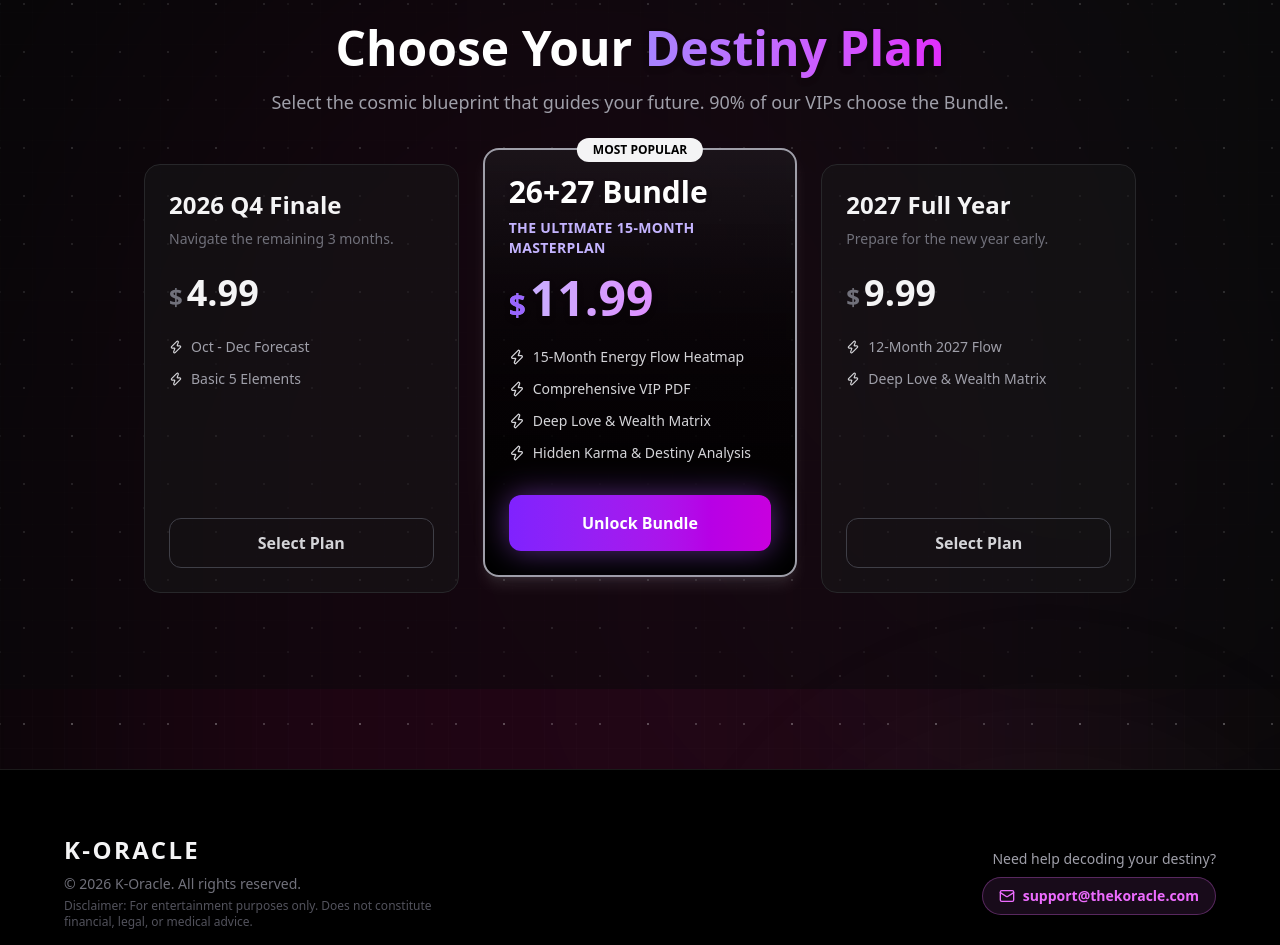
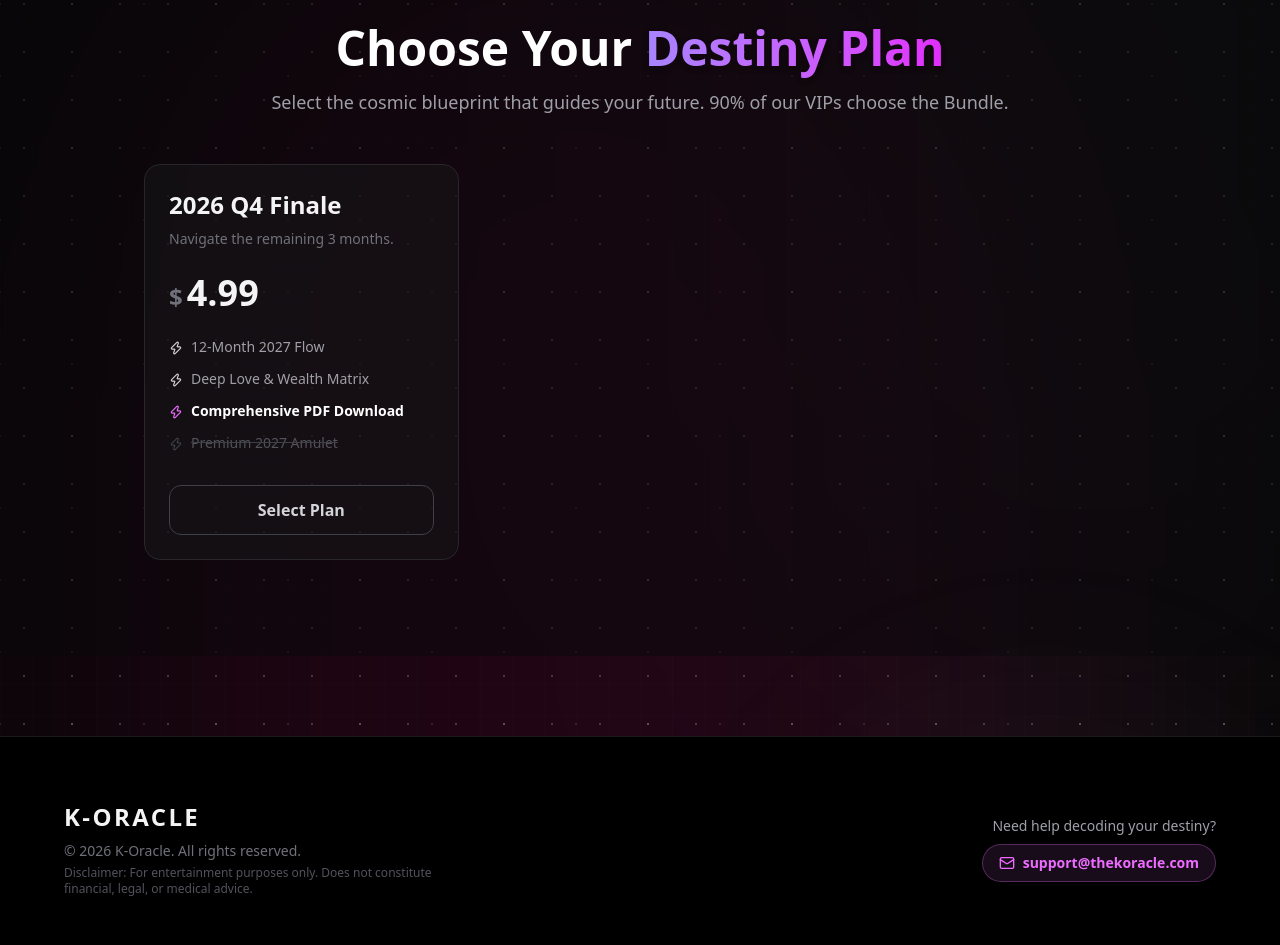
Before and after one commit to cwjung77-glitch/K-oracle, a Next.js app: page / in a window 1280 px wide. Shown: the part 1940-2885 px from the top of the page. Built offline with nearby package versions, Linux system fonts and the light colour scheme.

Commit message:
feat: update pricing tier UI for hybrid strategy

```diff
--- a/src/app/page.js
+++ b/src/app/page.js
@@ -257,36 +257,11 @@ export default function OracleLanding() {
                     <p className="text-zinc-500 text-sm mt-2 mb-6">Navigate the remaining 3 months.</p>
                     <div className="text-4xl font-black mb-6 text-zinc-100"><span className="text-2xl text-zinc-500 mr-1">$</span>4.99</div>
                     <ul className="space-y-3 mb-8 text-sm text-zinc-400 flex-grow">
-                      <li className="flex gap-2 items-center"><Zap size={14} className="text-zinc-300 flex-shrink-0" /> Oct - Dec Forecast</li>
-                      <li className="flex gap-2 items-center"><Zap size={14} className="text-zinc-300 flex-shrink-0" /> Basic 5 Elements</li>
-                    </ul>
-                    <button onClick={() => { setSelectedPlan("q4"); setShowCheckout(true); }} className="w-full py-3 rounded-xl border border-zinc-700 hover:bg-zinc-800 transition-colors font-bold text-zinc-300">Select Plan</button>
-                  </div>
-
-                  {/* Tier 3: Bundle (Most Popular) */}
-                  <div className="bg-gradient-to-b from-zinc-800/40 to-black border-2 border-zinc-400 rounded-2xl p-6 flex flex-col relative transform md:-translate-y-4 shadow-lg shadow-white/10 z-10">
-                    <div className="absolute -top-3 left-1/2 transform -translate-x-1/2 bg-zinc-100 text-black text-xs font-black px-4 py-1 rounded-full whitespace-nowrap">MOST POPULAR</div>
-                    <h3 className="text-3xl font-black text-white drop-shadow-md">26+27 Bundle</h3>
-                    <p className="text-violet-300 font-bold text-sm mt-2 mb-4 tracking-wide">THE ULTIMATE 15-MONTH MASTERPLAN</p>
-                    <div className="text-5xl font-black mb-6 text-transparent bg-clip-text bg-gradient-to-r from-violet-300 to-fuchsia-400 drop-shadow-md"><span className="text-3xl text-violet-500/80 mr-1">$</span>11.99</div>
-                    <ul className="space-y-3 mb-8 text-sm text-zinc-300 flex-grow">
-                      <li className="flex gap-2 items-start"><Zap size={16} className="text-zinc-300 flex-shrink-0 mt-0.5" /> 15-Month Energy Flow Heatmap</li>
-                      <li className="flex gap-2 items-start"><Zap size={16} className="text-zinc-300 flex-shrink-0 mt-0.5" /> Comprehensive VIP PDF</li>
-                      <li className="flex gap-2 items-start"><Zap size={16} className="text-zinc-300 flex-shrink-0 mt-0.5" /> Deep Love & Wealth Matrix</li>
-                      <li className="flex gap-2 items-start"><Zap size={16} className="text-zinc-300 flex-shrink-0 mt-0.5" /> Hidden Karma & Destiny Analysis</li>
-                    </ul>
-                    <button onClick={() => { setSelectedPlan("bundle"); setShowCheckout(true); }} className="w-full py-4 rounded-xl bg-gradient-to-r from-violet-600 to-fuchsia-600 hover:from-violet-500 hover:to-fuchsia-500 text-white font-black transition-colors shadow-[0_0_30px_rgba(168,85,247,0.5)]">Unlock Bundle</button>
-                  </div>
-
-                  {/* Tier 2: 2027 */}
-                  <div className="bg-zinc-900/50 border border-zinc-800 rounded-2xl p-6 flex flex-col hover:border-zinc-400/30 transition-colors">
-                    <h3 className="text-2xl font-black text-zinc-100">2027 Full Year</h3>
-                    <p className="text-zinc-500 text-sm mt-2 mb-6">Prepare for the new year early.</p>
-                    <div className="text-4xl font-black mb-6 text-zinc-100"><span className="text-2xl text-zinc-500 mr-1">$</span>9.99</div>
-                    <ul className="space-y-3 mb-8 text-sm text-zinc-400 flex-grow">
-                      <li className="flex gap-2 items-center"><Zap size={14} className="text-zinc-300 flex-shrink-0" /> 12-Month 2027 Flow</li>
-                      <li className="flex gap-2 items-center"><Zap size={14} className="text-zinc-300 flex-shrink-0" /> Deep Love & Wealth Matrix</li>
-                    </ul>
+                        <li className="flex gap-2 items-start"><Zap size={14} className="text-zinc-300 flex-shrink-0 mt-1" /> 12-Month 2027 Flow</li>
+                        <li className="flex gap-2 items-start"><Zap size={14} className="text-zinc-300 flex-shrink-0 mt-1" /> Deep Love & Wealth Matrix</li>
+                        <li className="flex gap-2 items-start text-white font-bold mt-2"><Zap size={14} className="text-fuchsia-400 flex-shrink-0 mt-1" /> Comprehensive PDF Download</li>
+                        <li className="flex gap-2 items-start text-zinc-600 line-through decoration-zinc-700 mt-2"><Zap size={14} className="text-zinc-700 flex-shrink-0 mt-1" /> Premium 2027 Amulet</li>
+                      </ul>
                     <button onClick={() => { setSelectedPlan("fullyear"); setShowCheckout(true); }} className="w-full py-3 rounded-xl border border-zinc-700 hover:bg-zinc-800 transition-colors font-bold text-zinc-300">Select Plan</button>
                   </div>
                 </div>
```
